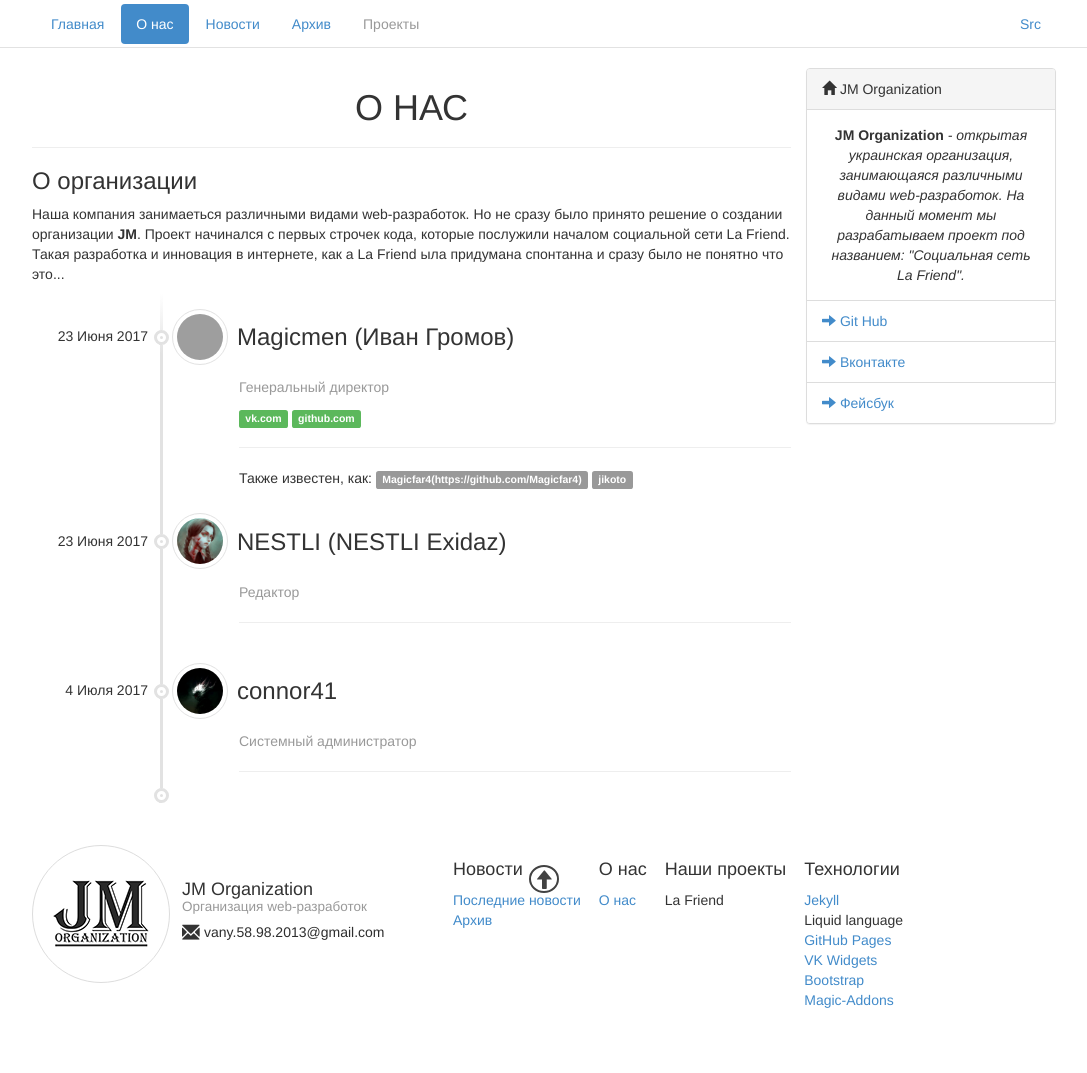
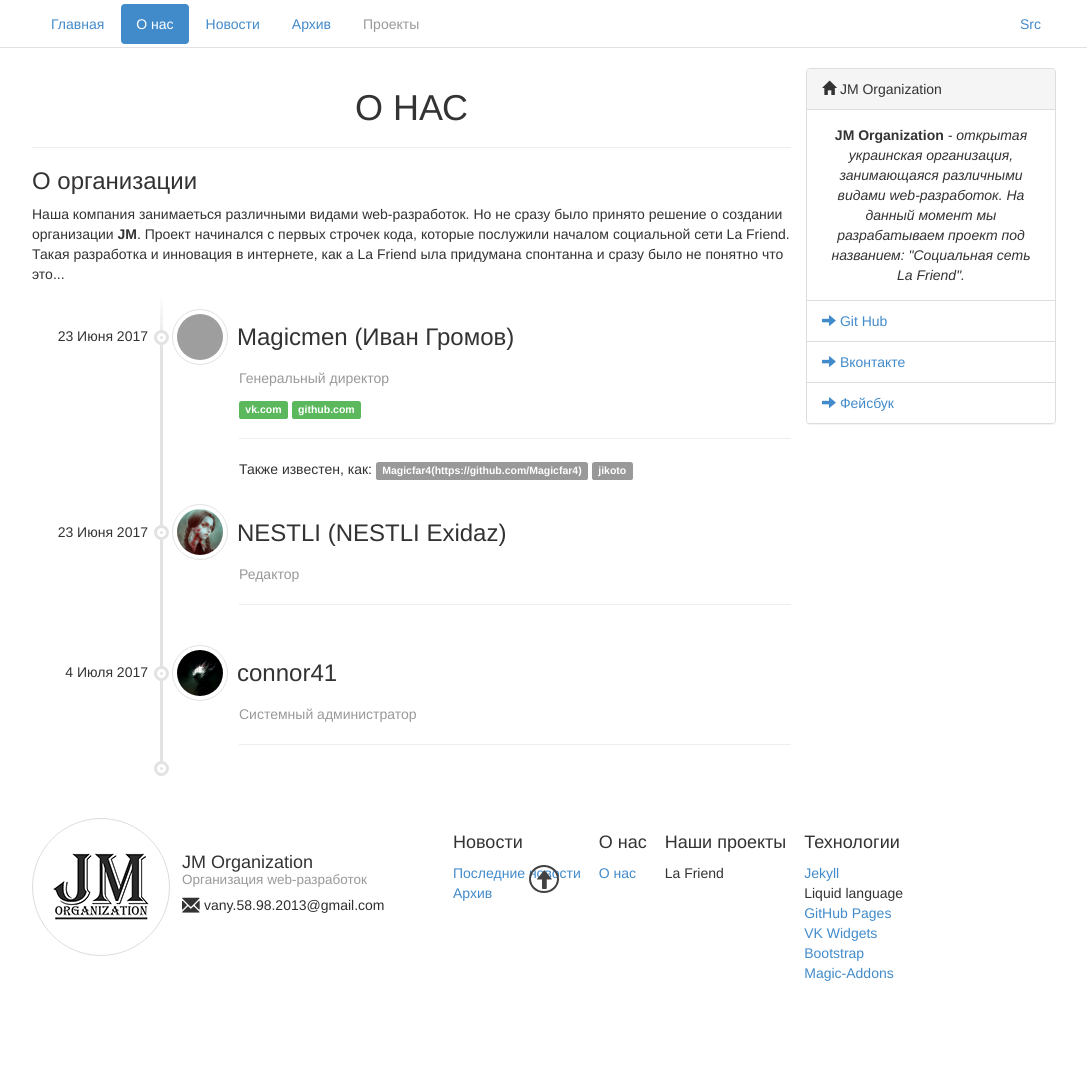
Before and after one commit to jm-organization/jm-organization.github.io, a Jekyll site: the page built from about/index.html, in a window 1280 px wide. Shown: the whole page, without its empty margins (96-1183 px from the left). Built offline with Jekyll 4.4.1, drawn with Linux system fonts in a browser that asks for light colours; after the commit the page ends 1046 px from its top, so only the background shows below that; grey boxes are pictures that could not be loaded.

```diff
--- a/about/index.html
+++ b/about/index.html
@@ -18,9 +18,9 @@
                     <img src="/assets/img/co-worker-avatars/{{ cw.co-worker }}.png" width="56px" height="56px">
                     <h3>{{ cw.co-worker }} {% if cw.first-name %}({{ cw.first-name }}{% if cw.second-name %} {{ cw.second-name }}{% endif %}){% endif %}</h3>
                 </div>
-                <div class="jm-ac-cinfo">
+                <div class="jm-ac-cinfo" style="padding-top: 2px">
                     <!-- Должность -->
-                    <p id="position" style="padding-top: 2px" class="text-muted">{{ cw.position }}</p>
+                    <p id="position" class="text-muted">{{ cw.position }}</p>
 
                     <!-- Сайты сотрудника -->
                     {% if cw.info.web-sites %}
--- a/assets/js/jm_about.js
+++ b/assets/js/jm_about.js
@@ -12,7 +12,8 @@
 
     var $sites = web_sites_block.data('ws').split(',');
     $sites.forEach(function (site) {
-        web_sites_block.append(tags.tag({
+        web_sites_block.each(function () {
+            $(this).append(tags.tag({
                 tag: 'a',
                 tagContent: tags.tag({
                     tag: 'span',
@@ -27,6 +28,7 @@
                     target: '_blank'
                 }
             }));
+        });
     });
 
     var $other_names = other_names_block.data('on').split(',');
```
Lines whose indentation alone changed are shown as unchanged.
